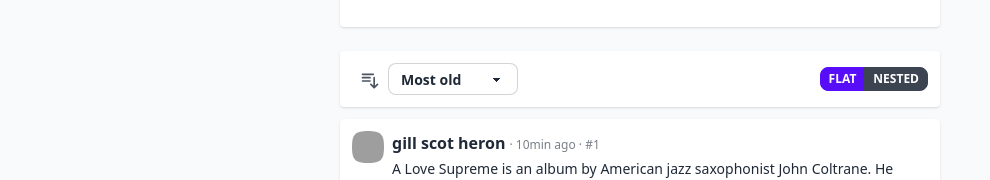
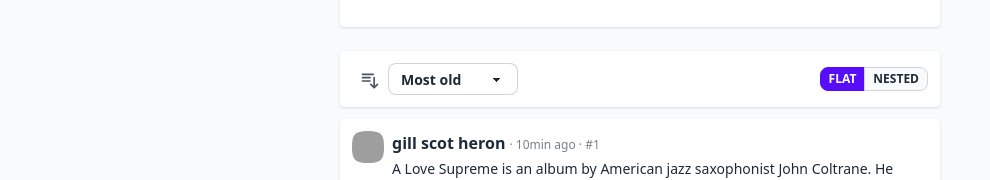
Before and after one commit to bonfire-networks/components-library, a website: page src/index.html in a window 1280 px wide. Shown: the part 347-527 px from the top of the page, without its empty margins (0-990 px from the left). Drawn offline with nearby package versions, Linux system fonts and the light colour scheme; grey boxes are pictures that could not be loaded.

Commit message:
navigation box

```diff
--- a/src/index.html
+++ b/src/index.html
@@ -334,7 +334,7 @@
 
         <div class="btn-group">
           <button class="btn btn-xs btn-active">Flat</button>
-          <button class="btn btn-xs ">Nested</button>
+          <button class="btn btn-xs bg-base-200 text-base-content border-base-300 ">Nested</button>
         </div>
       </div>
       <!-- /MENU -->
```
Also changed, not shown: dist/output.css.
